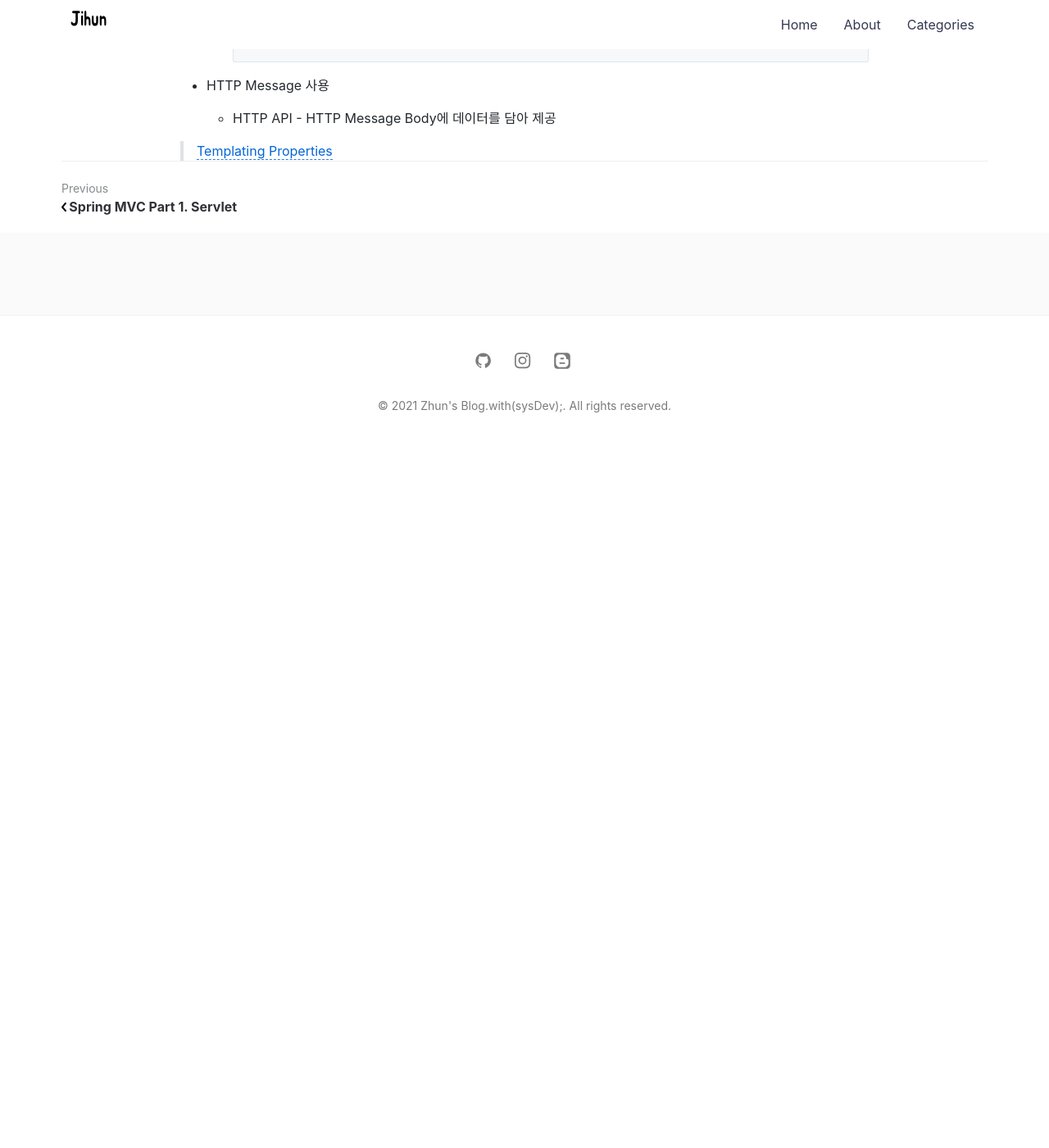
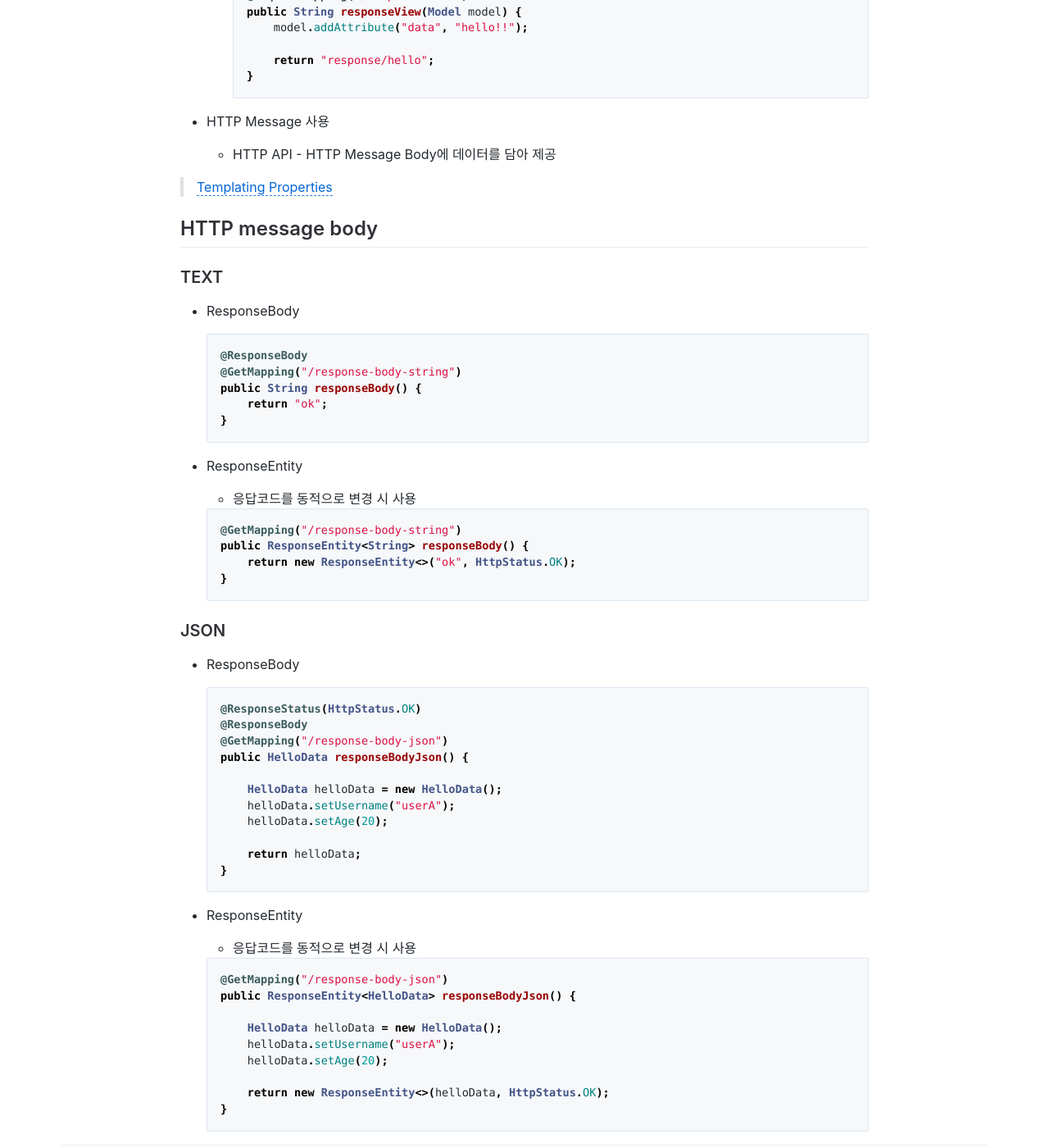
Before and after one commit to jihunparkme/jihunparkme.github.io, a Jekyll site: the page built from _posts/2021-08-16-Spring-MVC-Part1-MVC.md, in a window 1280 px wide and 1400 px high, scrolled down 10474 px. Shown: the whole window at 82% size. Built offline with Jekyll 4.4.1, drawn with Linux system fonts in a browser that asks for light colours; comment, search, counter and statistics services are not loaded; before the commit the page ends 11024 px from its top, so only the background shows below that; some of the changed text lies outside the part shown.

Commit message:
[스프링 MVC - 기본 기능] HTTP 응답 - HTTP API

````diff
--- a/_posts/2021-08-16-Spring-MVC-Part1-MVC.md
+++ b/_posts/2021-08-16-Spring-MVC-Part1-MVC.md
@@ -273,7 +273,7 @@ view.render() 가 호출되고 InternalResourceView 는 forward() 를 사용해
     }
   ```
 
-## HTTP Request
+# HTTP Request
 
 - HttpServletRequest request
 
@@ -425,6 +425,7 @@ view.render() 가 호출되고 InternalResourceView 는 forward() 를 사용해
 - 응답의 경우에도 @ResponseBody 를 사용하면 해당 객체를 HTTP 메시지 바디에 직접 넣어줄 수 있음
 
   ```java
+  @ResponseStatus(HttpStatus.OK)
   @ResponseBody
   @PostMapping("/request-body-json")
   public String requestBodyJson(@RequestBody HelloData data) {
@@ -439,7 +440,7 @@ view.render() 가 호출되고 InternalResourceView 는 forward() 를 사용해
 - @ResponseBody 응답 : 객체 -> HttpMessageConverter(JSON) -> JSON 응답
   - Accept: application/json
 
-## HTTP Response
+# HTTP Response
 
 Spring Response Data 생성 방법
 
@@ -470,3 +471,62 @@ Spring Response Data 생성 방법
   - HTTP API - HTTP Message Body에 데이터를 담아 제공
 
 > [Templating Properties](https://docs.spring.io/spring-boot/docs/2.4.3/reference/html/appendix-application-properties.html#common-application-properties-templating)
+
+## HTTP message body
+
+### TEXT
+
+- ResponseBody
+
+  ```java
+  @ResponseBody
+  @GetMapping("/response-body-string")
+  public String responseBody() {
+      return "ok";
+  }
+  ```
+
+- ResponseEntity
+
+  - 응답코드를 동적으로 변경 시 사용
+
+  ```java
+  @GetMapping("/response-body-string")
+  public ResponseEntity<String> responseBody() {
+      return new ResponseEntity<>("ok", HttpStatus.OK);
+  }
+  ```
+
+### JSON
+
+- ResponseBody
+
+  ```java
+  @ResponseStatus(HttpStatus.OK)
+  @ResponseBody
+  @GetMapping("/response-body-json")
+  public HelloData responseBodyJson() {
+
+      HelloData helloData = new HelloData();
+      helloData.setUsername("userA");
+      helloData.setAge(20);
+
+      return helloData;
+  }
+  ```
+
+- ResponseEntity
+
+  - 응답코드를 동적으로 변경 시 사용
+
+  ```java
+  @GetMapping("/response-body-json")
+  public ResponseEntity<HelloData> responseBodyJson() {
+
+      HelloData helloData = new HelloData();
+      helloData.setUsername("userA");
+      helloData.setAge(20);
+
+      return new ResponseEntity<>(helloData, HttpStatus.OK);
+  }
+  ```
````
Also changed, not shown: other parts of _posts/2021-08-16-Spring-MVC-Part1-MVC.md (+2 -2 lines).
